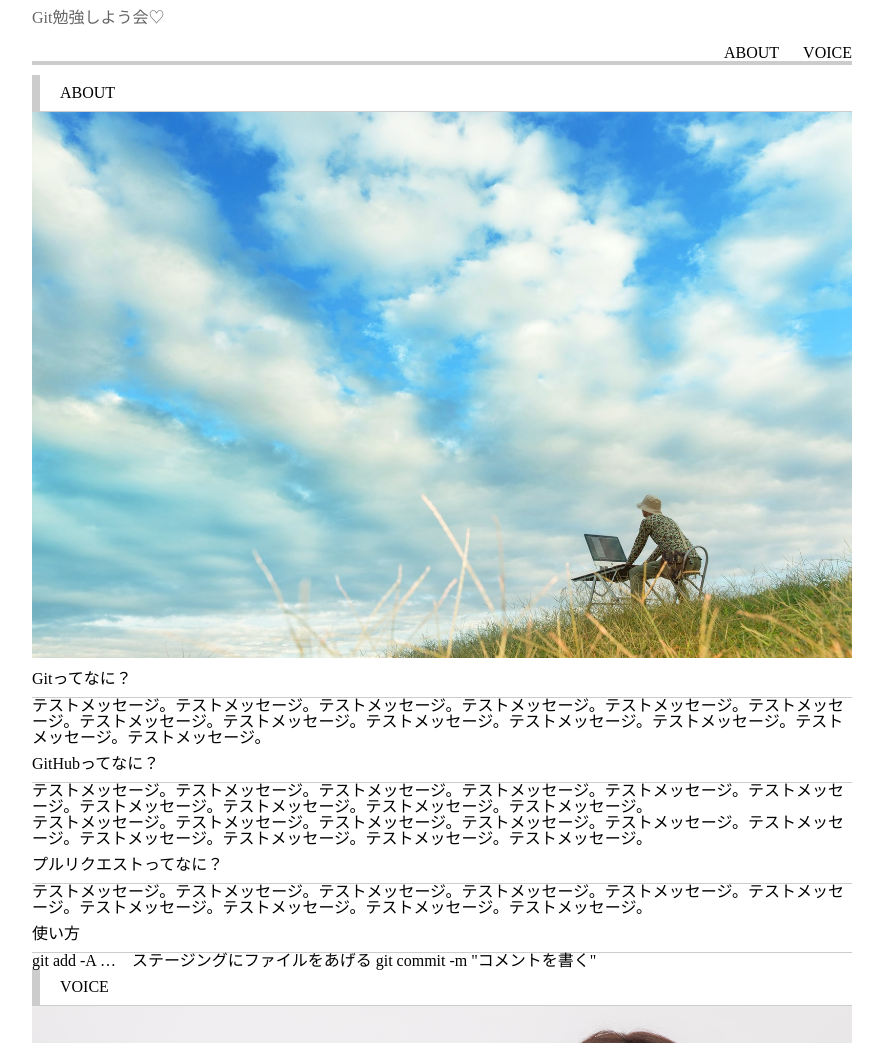
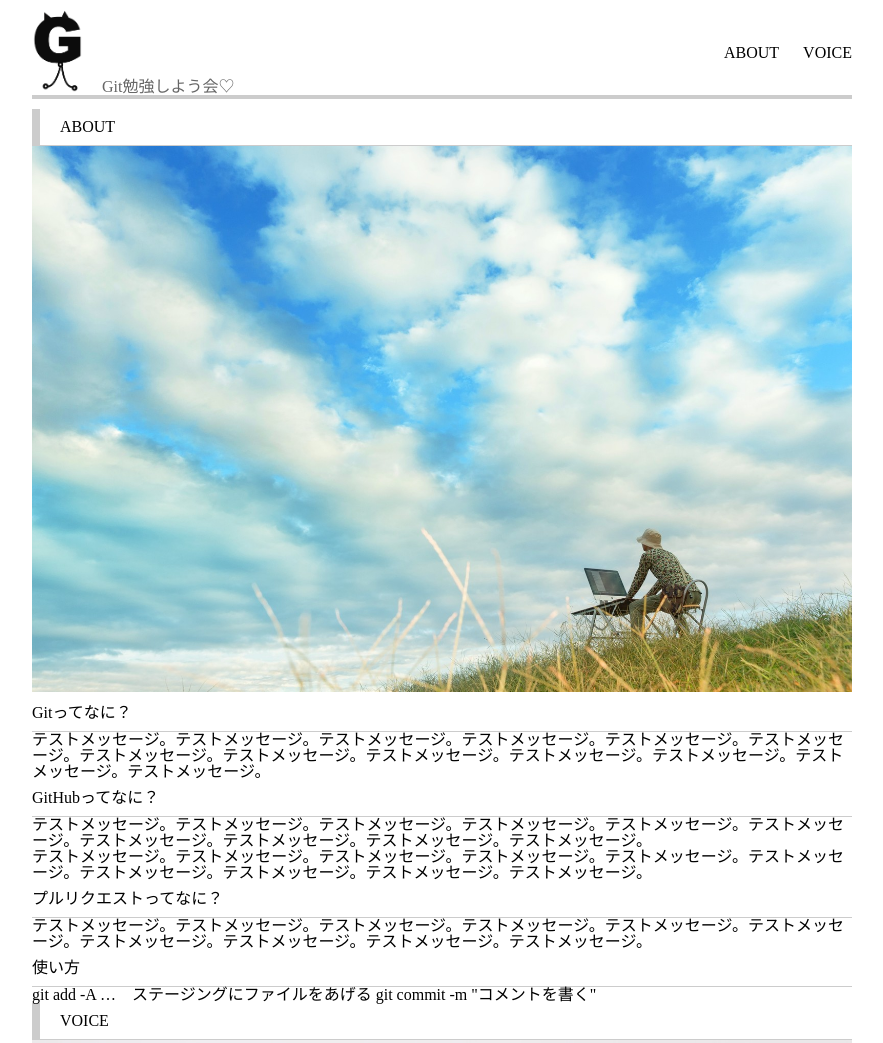
Before and after one commit to git-study-team/git-study, a plain HTML site: page index.html in a window 1280 px wide. Shown: the top 1043 px of the page, without its empty margins (198-1081 px from the left). Drawn offline with Linux system fonts and the light colour scheme.

Commit message:
ロゴを加えてみました

```diff
--- a/index.html
+++ b/index.html
@@ -9,7 +9,7 @@
   <body>
     <header class="header">
       <div class="container">
-        <h1>Git勉強しよう会♡</h1>
+        <h1><img src="images/rogo.png">Git勉強しよう会♡</h1>
         <ul>
           <li>
             <a href="#features">ABOUT</a>
--- a/stylesheets/styles.css
+++ b/stylesheets/styles.css
@@ -3,6 +3,10 @@
 body {
   margin: 0;
   padding: 0;
+}
+h1 img {
+  width: 50px;
+  margin-right: 20px;
 }
 
 h2 {
```
Also changed, not shown: images/rogo.png (added).
